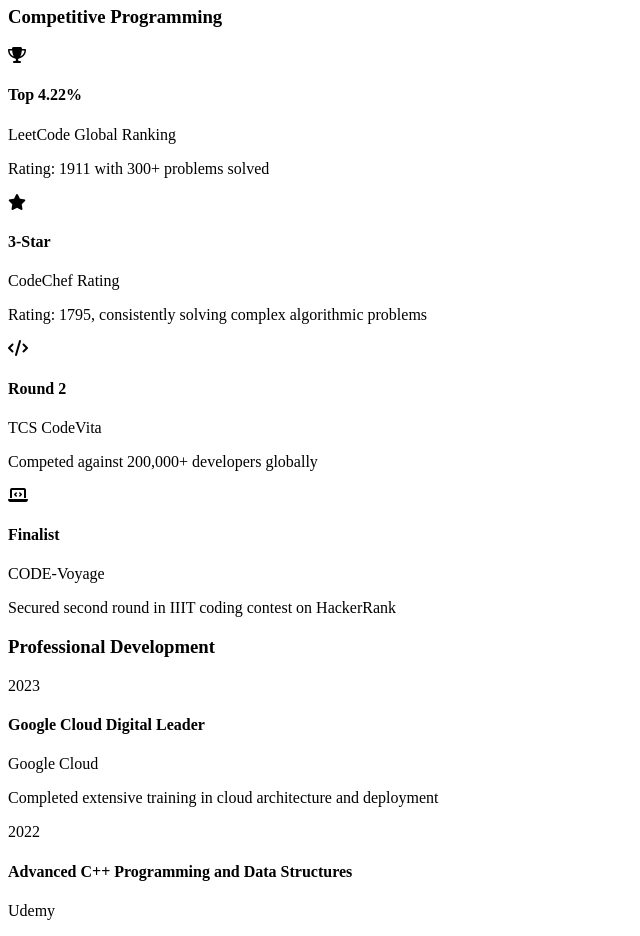
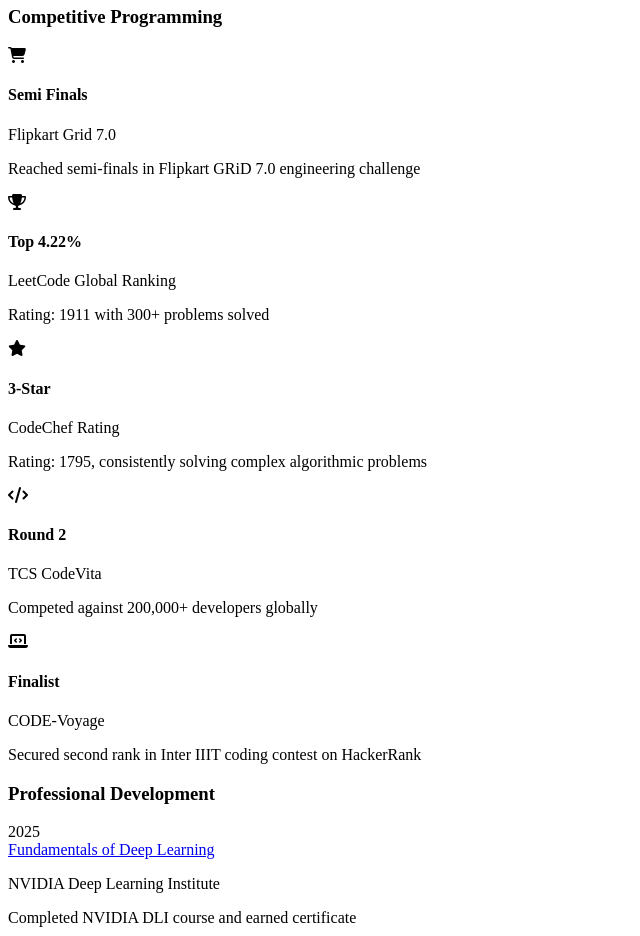
Before and after one commit to Ridh1234/Portfolio_Website, a React (Vite) app in the folder client/: page / in a window 1280 px wide. Shown: the part 8040-8976 px from the top of the page, without its empty margins (0-640 px from the left). Built offline with nearby package versions, Linux system fonts and the light colour scheme.

Commit message:
Added new achievements

```diff
--- a/client/src/sections/Achievements.tsx
+++ b/client/src/sections/Achievements.tsx
@@ -34,6 +34,12 @@ interface Achievement {
 
 const achievements: Achievement[] = [
   {
+    icon: "fas fa-shopping-cart",
+    metric: "Semi Finals",
+    title: "Flipkart Grid 7.0",
+    description: "Reached semi-finals in Flipkart GRiD 7.0 engineering challenge"
+  },
+  {
     icon: "fas fa-trophy",
     metric: "Top 4.22%",
     title: "LeetCode Global Ranking",
@@ -55,11 +61,13 @@ const achievements: Achievement[] = [
     icon: "fas fa-laptop-code",
     metric: "Finalist",
     title: "CODE-Voyage",
-    description: "Secured second round in IIIT coding contest on HackerRank"
+    description: "Secured second rank in Inter IIIT coding contest on HackerRank"
   }
+
 ];
 
 interface Certification {
+  link?: string;
   title: string;
   organization: string;
   description: string;
@@ -67,6 +75,13 @@ interface Certification {
 }
 
 const certifications: Certification[] = [
+  {
+    title: "Fundamentals of Deep Learning",
+    organization: "NVIDIA Deep Learning Institute",
+    description: "Completed NVIDIA DLI course and earned certificate",
+    year: 2025,
+    link: "https://learn.nvidia.com/certificates?id=0YOdZ_t7RkOiDMhz1GqzZg"
+  },
   {
     title: "Google Cloud Digital Leader",
     organization: "Google Cloud",
@@ -189,7 +204,13 @@ const Achievements: React.FC = () => {
                       </div>
                     </div>
                     <div>
-                      <h4 className="text-lg font-semibold text-text-primary">{cert.title}</h4>
+                      {cert.link ? (
+                        <a href={cert.link} target="_blank" rel="noopener noreferrer" className="text-lg font-semibold text-text-primary hover:underline">
+                          {cert.title}
+                        </a>
+                      ) : (
+                        <h4 className="text-lg font-semibold text-text-primary">{cert.title}</h4>
+                      )}
                       <p className="text-secondary font-medium text-sm">{cert.organization}</p>
                       <p className="mt-2 text-text-secondary text-sm">{cert.description}</p>
                     </div>
```
